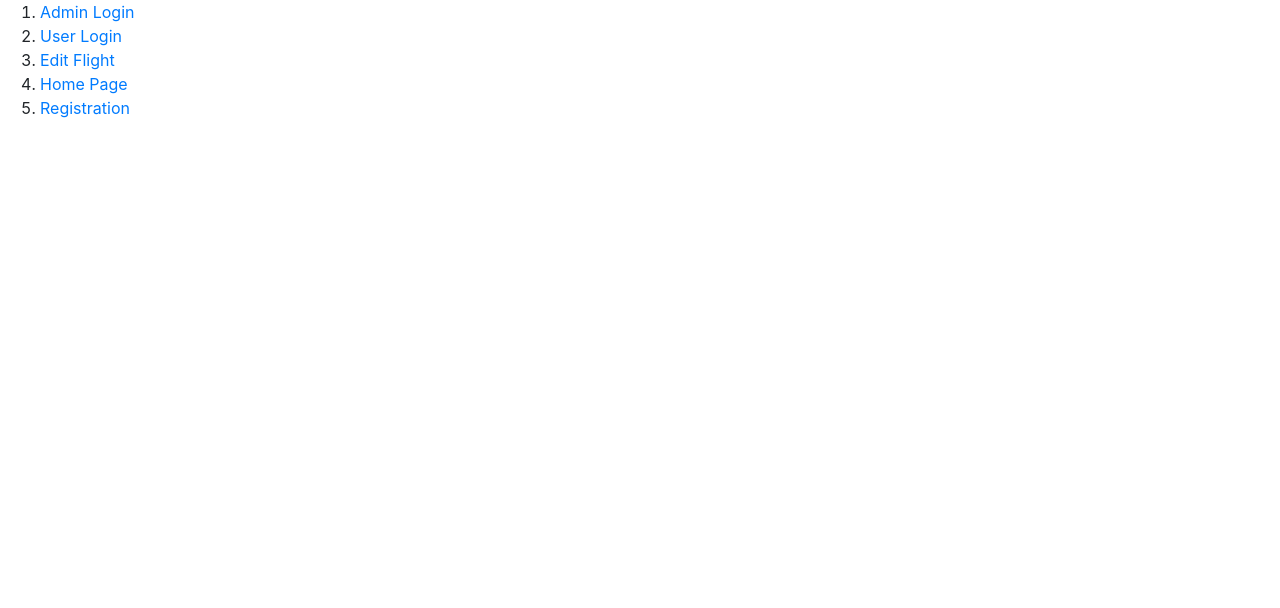
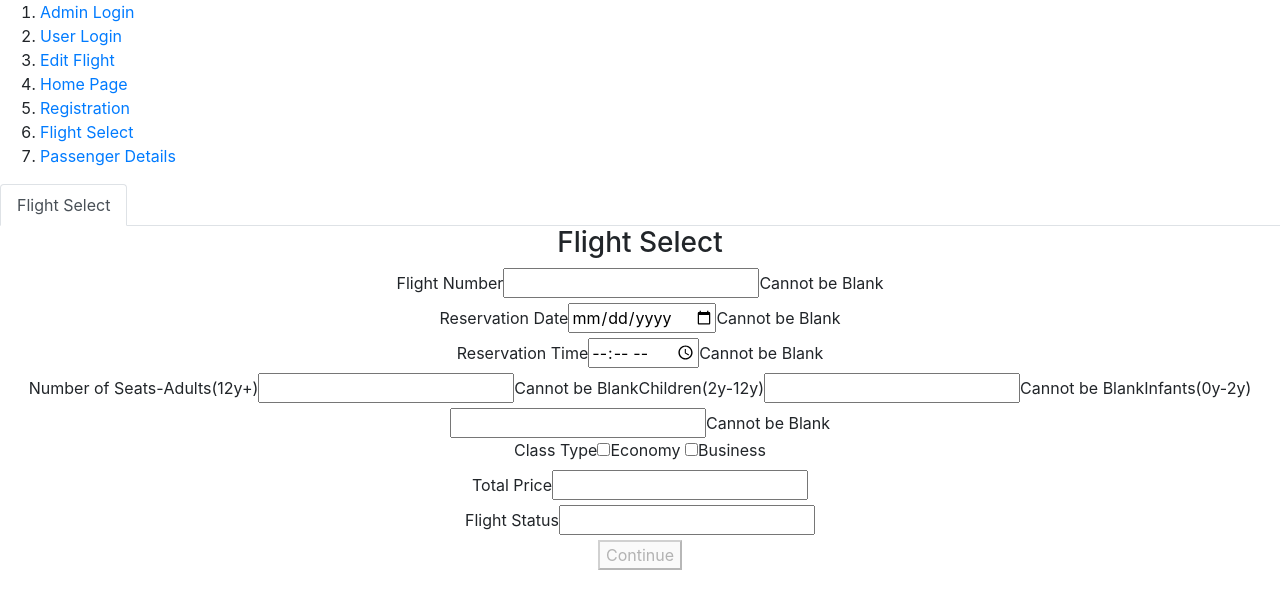
Before and after one commit to adityagadekar7/Angular-AirlineReservation, an Angular app: page /FlightSelect in a window 1280 px wide. Before the commit this address led to /. Shown: the top 608 px of the page. Built offline with nearby package versions, Linux system fonts and the light colour scheme.

Commit message:
Commit by Falguni(flightselect/passengerdetails)

```diff
--- a/angular.json
+++ b/angular.json
@@ -1,5 +1,8 @@
 {
   "$schema": "./node_modules/@angular/cli/lib/config/schema.json",
+  "cli": {
+    "analytics": false
+  },
   "version": 1,
   "newProjectRoot": "projects",
   "projects": {
--- a/src/app/app-routing.module.ts
+++ b/src/app/app-routing.module.ts
@@ -5,13 +5,17 @@ import { EditFlightComponent } from './components/edit-flight/edit-flight.compon
 import { UserLoginComponent } from './components/user-login/user-login.component';
 import { HomeComponent } from './components/home/home.component';
 import { RegistrationComponent } from './components/registration/registration.component'
+import { FlightselectComponent } from './components/flightselect/flightselect.component';
+import { PassengerdetailsComponent } from './components/passengerdetails/passengerdetails.component';
 
 const routes: Routes = [
   {path:'AdminLogin',component:AdminLoginComponent},
   {path:'UserLogin',component:UserLoginComponent},
   { path: 'EditFlight', component: EditFlightComponent },
   { path: 'homepage', component: HomeComponent },
-  { path: 'registration', component: RegistrationComponent }
+  { path: 'registration', component: RegistrationComponent },
+  {path:'FlightSelect', component:FlightselectComponent},
+  {path:'PassDet', component:PassengerdetailsComponent}
 ];
 
 @NgModule({
--- a/src/app/app.component.html
+++ b/src/app/app.component.html
@@ -6,5 +6,7 @@
   <li><a routerLink="EditFlight">Edit Flight</a></li>
   <li><a routerLink="homepage">Home Page</a></li>
   <li><a routerLink="registration">Registration</a></li>
+  <li><a routerLink="FlightSelect">Flight Select</a></li>
+  <li><a routerLink="PassDet">Passenger Details</a></li>
 </ol>
 <router-outlet></router-outlet>
--- a/src/app/app.module.ts
+++ b/src/app/app.module.ts
@@ -12,7 +12,9 @@ import {NgbModule} from '@ng-bootstrap/ng-bootstrap';
 import { TabsModule } from 'ngx-bootstrap/tabs';
 import {  AlertModule } from 'ngx-bootstrap/alert';
 import { HomeComponent } from './components/home/home.component';
-import { RegistrationComponent } from './components/registration/registration.component'
+import { RegistrationComponent } from './components/registration/registration.component';
+import { FlightselectComponent } from './components/flightselect/flightselect.component';
+import { PassengerdetailsComponent } from './components/passengerdetails/passengerdetails.component'
 
 
 @NgModule({
@@ -23,6 +25,8 @@ import { RegistrationComponent } from './components/registration/registration.co
     EditFlightComponent,
     HomeComponent,
     RegistrationComponent,
+    FlightselectComponent,
+    PassengerdetailsComponent,
 
 
   ],
--- /dev/null
+++ b/src/app/components/flightselect/flightselect.component.html
@@ -0,0 +1,60 @@
+<div align="center">
+    <tabset #tabset>
+        <tab heading="Flight Select">
+            <div align="center">
+
+         <form #flightselect="ngForm" name="flightselect" (ngSubmit)="FlightSelect(flightselect)" class="center">
+            <h3 class="center">Flight Select</h3>
+
+            <div>
+                <label class="form-label" for="form-a">Flight Number</label>
+                <input type="number" name="Flight_Number" [(ngModel)]="model.Flight_Number" #Flight_Number="ngModel" class="form-textbox" id="form-a" required>
+                <span *ngIf="Flight_Number.errors?.required">Cannot be Blank</span>
+            </div>
+            <div>
+                <label>Reservation Date</label>
+                <input type="date" name="Reservation_Date" [(ngModel)]="model.Reservation_Date" #Reservation_Date="ngModel" required/>
+                <span *ngIf="Reservation_Date.errors?.required">Cannot be Blank</span>
+    </div>
+    <div>
+        <label>Reservation Time</label>
+        <input type="time" name="Reservation_Time" [(ngModel)]="model.Reservation_Time" #Reservation_Time="ngModel" required/>
+        <span *ngIf="Reservation_Time.errors?.required">Cannot be Blank</span>
+    </div>
+    <div>
+        <label>Number of Seats-</label>
+        <label>Adults(12y+)</label>
+        <input type="number" name="Adult" [(ngModel)]="model.Adult" #Adult="ngModel" required>
+        <span *ngIf="Adult.errors?.required">Cannot be Blank</span>
+        <label>Children(2y-12y)</label>
+        <input type="number" name="Children" [(ngModel)]="model.Children" #Children="ngModel" required>
+        <span *ngIf="Children.errors?.required">Cannot be Blank</span>
+        <label>Infants(0y-2y)</label>
+        <input type="number" name="Infants" [(ngModel)]="model.Infants" #Infants="ngModel" required>
+        <span *ngIf="Infants.errors?.required">Cannot be Blank</span>
+    </div>
+    <div>
+        <label>Class Type</label>
+        <input type = "checkbox" id = "ct"  name = "Economy" [(ngModel)] = "model.class1" #ct = "ngModel" #Economy = "ngModel" value = "EC">Economy
+        <input type = "checkbox" id = "ct"  name = "Business" [(ngModel)] = "model.class2" #ct = "ngModel" #Business = "ngModel" value = "BU">Business
+        <span *ngIf="ct.errors?.required">Cannot be Blank</span>
+    </div>
+    <div>
+        <label>Total Price</label>
+        <input type="number" name="Total_Price" [(ngModel)]="model.Total_Price" #Total_Price="ngModel" required>
+        <span *ngIf="Total_Price.error?.required">Cannot be Blank</span>
+    </div>
+    <div>
+        <label>Flight Status</label>
+        <input type="text" name="Flight_Status" [(ngModel)]="model.Flight_Status" #Flight_Status="ngModel" required>
+        <span *ngIf="Flight_Status.error?.required">Cannot be Blank</span>
+    </div>
+    <div>
+        <button type="submit" [disabled]="flightselect.invalid">Continue</button>
+    </div>
+            </form>
+
+        </div>
+        </tab>
+    </tabset>
+</div>
--- /dev/null
+++ b/src/app/components/flightselect/flightselect.component.ts
@@ -0,0 +1,24 @@
+import { Component, OnInit,ViewChild } from '@angular/core';
+import {FormsModule,FormGroup,NgForm,NgModel} from '@angular/forms';
+import { TabsetComponent, TabDirective } from 'ngx-bootstrap/tabs';
+
+@Component({
+  selector: 'app-flightselect',
+  templateUrl: './flightselect.component.html',
+  styleUrls: ['./flightselect.component.css']
+})
+export class FlightselectComponent implements OnInit {
+
+  constructor() { }
+
+  ngOnInit(): void {
+  }
+  model: any=[];
+
+  FlightSelect(flightselect:NgForm):void{
+    console.log(flightselect.value);
+  }
+
+
+
+}
--- /dev/null
+++ b/src/app/components/passengerdetails/passengerdetails.component.html
@@ -0,0 +1,44 @@
+<h1>Passenger Details</h1>
+<form #passdet="ngForm" name="passdet" (ngSubmit)="PassDet(passdet)">
+    <div>
+        <label>Passport Number</label>
+        <input type="number" name="Passport_Number" [(ngModel)]="model.Passport_Number" #Passport_Number="ngModel" required>
+        <span *ngIf="Passport_Number.errors?.required">Cannot be Blank</span>
+    </div>
+    <div>
+        <label>Passenger First Name</label>
+        <input type="text" name="First_Name" [(ngModel)]="model.First_Name" #First_Name="ngModel" required>
+        <span *ngIf="First_Name.errors?.required">Cannot be Blank</span>
+    </div>
+    <div>
+        <label>Passenger Last Name</label>
+        <input type="text" name="Last_Name" [(ngModel)]="model.Last_Name" #Last_Name="ngModel" required>
+        <span *ngIf="Last_Name.errors?.required">Cannot be Blank</span>
+    </div>
+    <div>
+        <label>Passenger Date of Birth</label>
+        <input type="date" name="DOB" [(ngModel)]="model.DOB" #DOB="ngModel" required>
+        <span *ngIf="DOB.errors?.required">Cannot be Blank</span>
+    </div>
+    <div><label>Select Gender</label>
+        <input type="radio" name="gen" [(ngModel)]="model.gen" #gen="ngModel" value="Male" required>Male
+        <input type="radio" name="gen" [(ngModel)]="model.gen" #gen="ngModel" value="Female" required>Female
+        <span *ngIf="gen.errors?.required">Cannot be Blank</span>
+    </div>
+    <div>
+        <label>Passenger Phone Number</label>
+        <input type="tel" name="Phone_Number" [(ngModel)]="model.Phone_Number" #Phone_Number="ngModel" pattern="^[0-9]{10}$"required>
+        <span *ngIf="Phone_Number.errors?.required">Cannot be Blank</span>
+        <span *ngIf="Phone_Number.errors?.pattern">Phone Number has to be numeric and 10 digits</span>
+    </div>
+    <div>
+        <label>Passenger Covid Certificate</label>
+        <input type="radio" name="cc" [(ngModel)]="model.cc" #cc="ngModel" value="Yes" required>Yes
+        <input type="radio" name="cc" [(ngModel)]="model.cc" #cc="ngModel" value="No" required>No
+        <span *ngIf="cc.errors?.required">Cannot be Blank</span>
+    </div>
+
+    <div>
+        <button type="submit" [disabled]="passdet.invalid">Continue</button>
+    </div>
+</form>
--- /dev/null
+++ b/src/app/components/passengerdetails/passengerdetails.component.ts
@@ -0,0 +1,20 @@
+import { Component, OnInit } from '@angular/core';
+import {FormsModule,FormGroup,NgForm,NgModel} from '@angular/forms';
+
+@Component({
+  selector: 'app-passengerdetails',
+  templateUrl: './passengerdetails.component.html',
+  styleUrls: ['./passengerdetails.component.css']
+})
+export class PassengerdetailsComponent implements OnInit {
+
+  constructor() { }
+
+  ngOnInit(): void {
+  }
+  model: any=[];
+
+  PassDet(passdet:NgForm):void{
+    console.log(passdet.value);
+  }
+}
```
Also changed, not shown: src/app/components/flightselect/flightselect.component.css (added), src/app/components/passengerdetails/passengerdetails.component.css (added), 2 other files (tests, documents, lock files or other folders).
